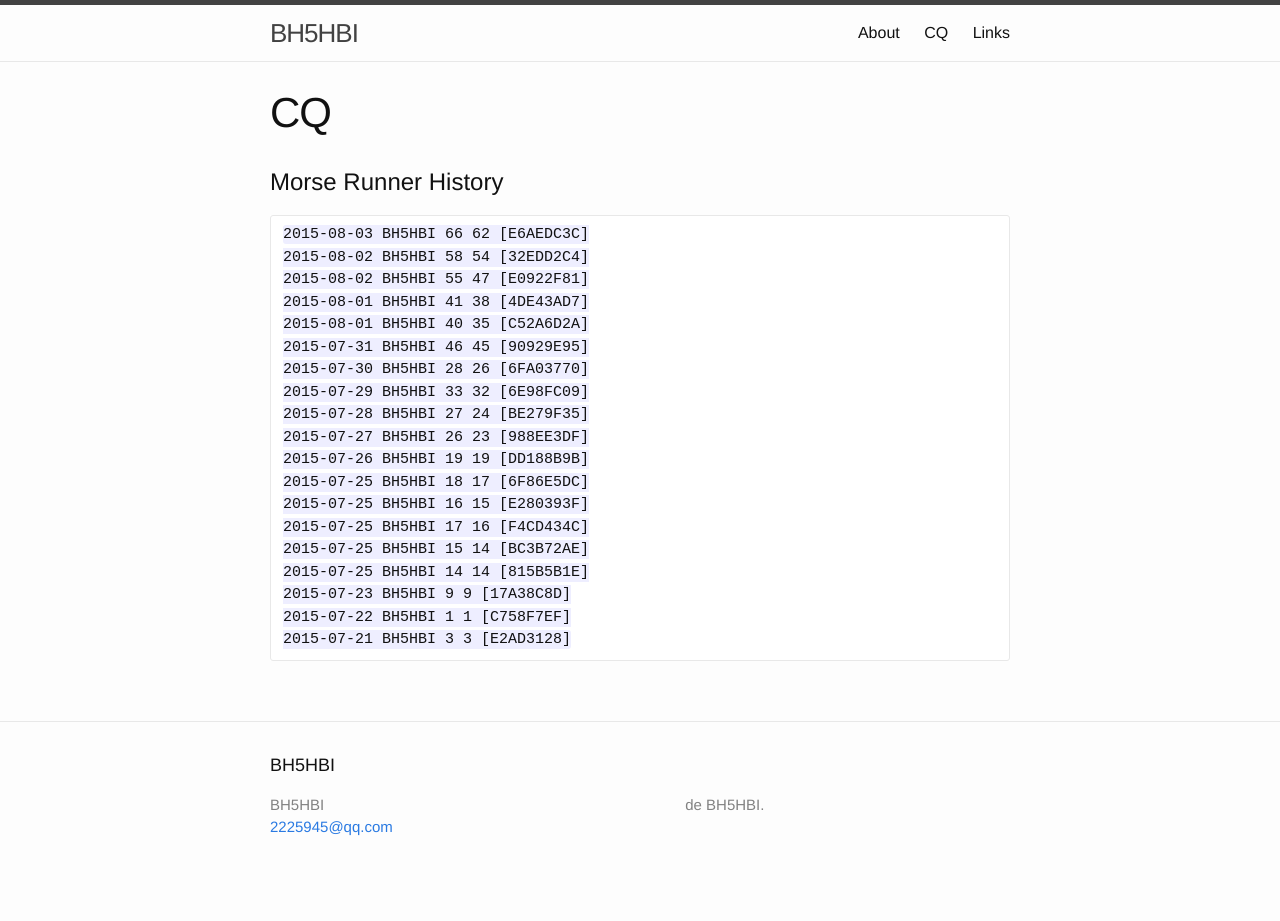
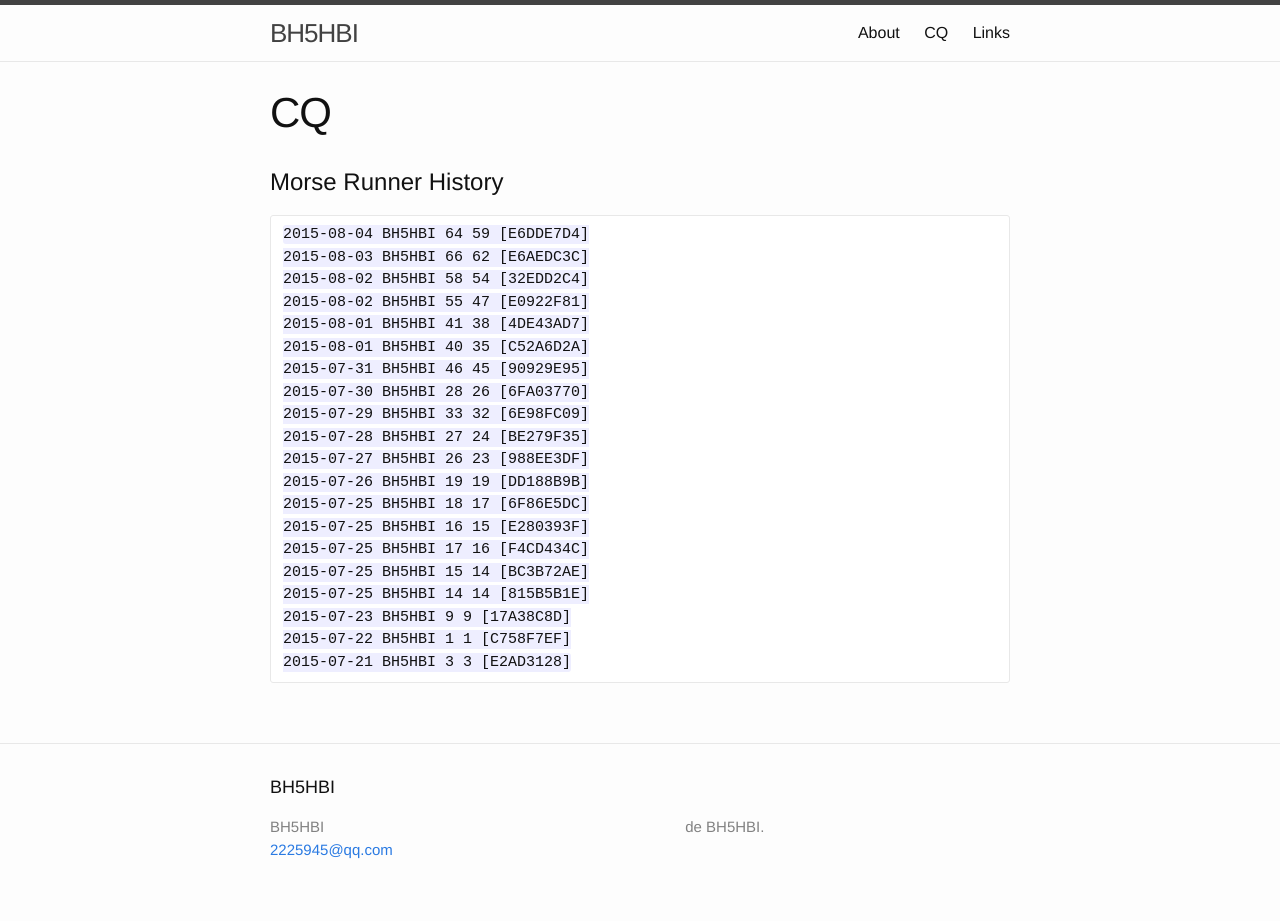
Before and after one commit to BH5HBI/bh5hbi.github.com, a Jekyll site: the page built from cq.md, in a window 1280 px wide. Built offline with Jekyll 4.4.1, drawn with Linux system fonts in a browser that asks for light colours; before the commit the page ends 900 px from its top, so only the background shows below that.

Commit message:
update cq page

```diff
--- a/cq.md
+++ b/cq.md
@@ -6,6 +6,7 @@ permalink: /CQ/
 
 #Morse Runner History
 
+	2015-08-04 BH5HBI 64 59 [E6DDE7D4]
 	2015-08-03 BH5HBI 66 62 [E6AEDC3C]
 	2015-08-02 BH5HBI 58 54 [32EDD2C4]
 	2015-08-02 BH5HBI 55 47 [E0922F81]
```
